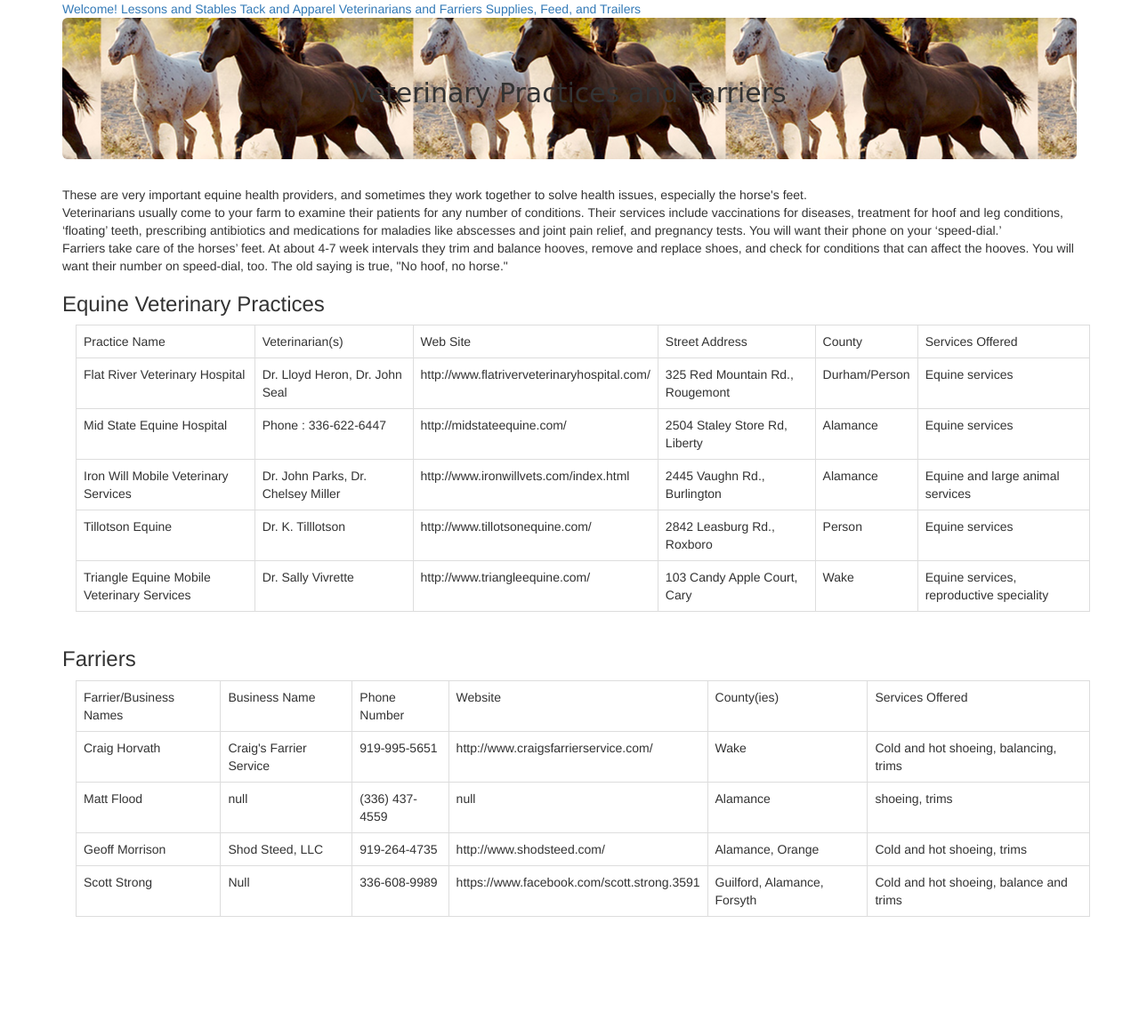
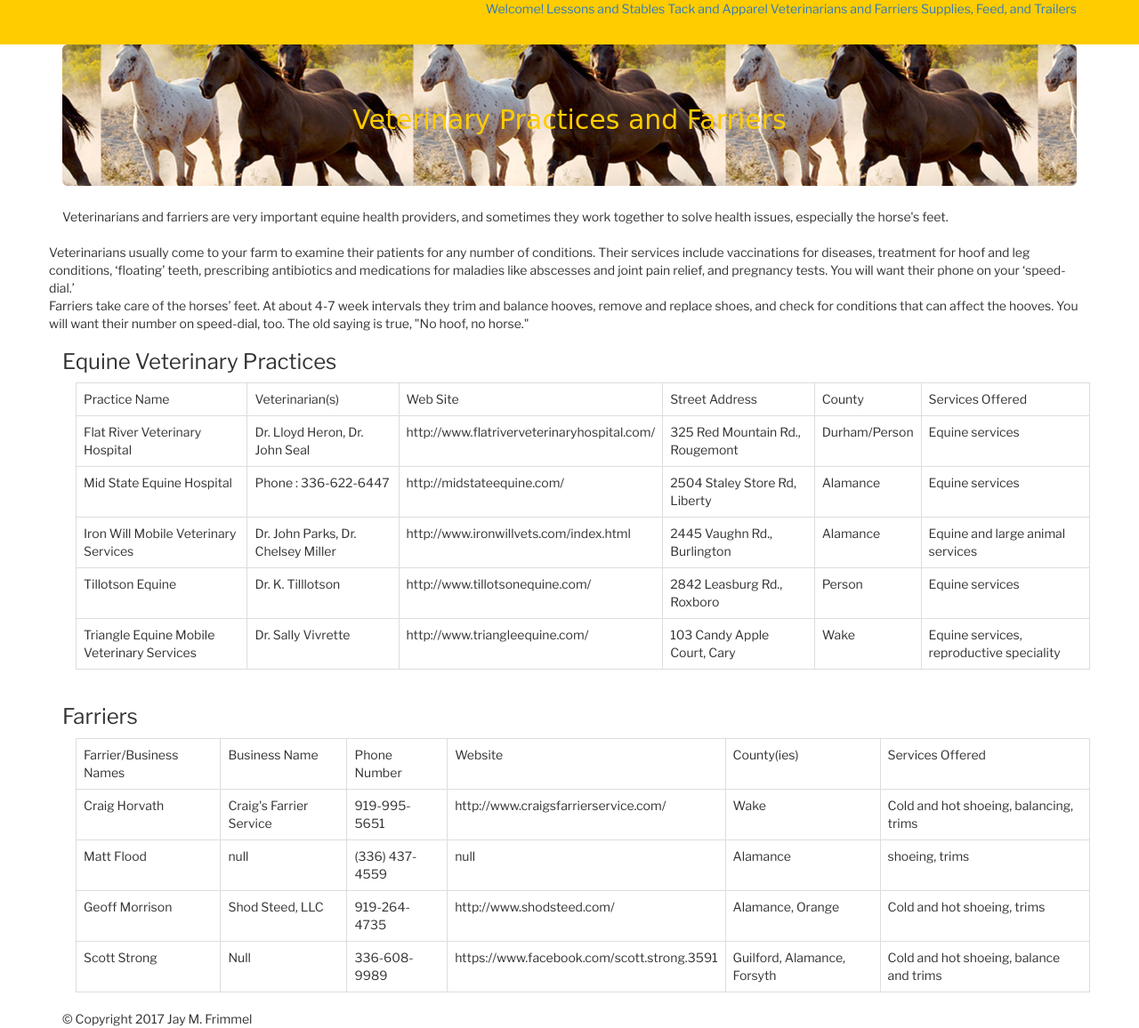
Before and after one commit to JayMFrimmel/equus-services, a PHP site: page /vets-farriers.html in a window 1280 px wide. Shown: the whole page at 89% size. Before the commit the page ends 1031 px from the top, so only its background shows below. Run offline with PHP 8.4, Linux system fonts and the light colour scheme; some web fonts are replaced.

Commit message:
added code for footer

```diff
--- a/assets/css/style.css
+++ b/assets/css/style.css
@@ -1,13 +1,28 @@
+html {
+  position: relative;
+  min-height: 100%
+}
+header {
+	background-color: #ffcc00;
+	text-align: right;
+	width: 100%;
+	height: 50px;
+
+}
 body {
 	width: 100%;
 	font-family: 'Libre Franklin', sans-serif;
 
 }
+
+h1 {
+	color: #ffcc00;
+}
 .jumbotron {
 	position: relative;
 	font-family: 'Poller One', cursive, serif;
 	text-align: center;
-	color: yellow;
+	color: #ffcc00;
 	background-color: #FFCC66;
 	/* add bootstrap jumbotron image */
 	background: url("../images/Horses_Running_Free_1434767.jpg");
@@ -17,3 +32,11 @@ body {
 	/* more adjustments to bootstrap */
 	margin-bottom: 5px;
 }
+.footer {
+	background: #ffcc00;
+	color: black;
+	padding: 25px;
+	border-top: 8px solid #4aaaa5;
+	font-size: 12px;
+	text-align: center;
+}
--- a/vets-farriers.html
+++ b/vets-farriers.html
@@ -2,10 +2,11 @@
 <html lang="en-US">
 <head>
 	<title>Equus-services</title>
-		<link rel="stylesheet" type="text/css" href="assets/css/style.css">
 		<link rel="stylesheet" type="text/css" href="assets/css/reset.css">
 		<!-- Bootstrap link -->
 		<link rel="stylesheet" href="https://maxcdn.bootstrapcdn.com/bootstrap/3.3.7/css/bootstrap.min.css" integrity="sha384-BVYiiSIFeK1dGmJRAkycuHAHRg32OmUcww7on3RYdg4Va+PmSTsz/K68vbdEjh4u" crossorigin="anonymous">
+		<!--style sheet override bootstrap -->
+		<link rel="stylesheet" type="text/css" href="assets/css/style.css">
 		<!-- Google font links -->
 		<!-- Poller One font -->
 		<link href="https://fonts.googleapis.com/css?family=Poller+One" rel="stylesheet">
@@ -32,13 +33,30 @@
 		<div class="jumbotron">
 			<h2>Veterinary Practices and Farriers</h2>
 		</div>
-		<p>
-				These are very important equine health providers, and sometimes they work together to solve health issues, especially the horse's feet.
-			<br>
+		<br
+
+		<div class="row">
+			<div class="col-med-2"></div>
+			<div class="col-med-8">
+			Veterinarians and farriers are very important equine health providers, and sometimes they work together to solve health issues, especially the horse's feet.</div>
+			<div class="col-med-2"></div>
+		</div>
+		<br>
+
+		<div class="row">
+			<div class="col-med-2"></div>
+				<div class="col-med-8">
 			 	 Veterinarians usually come to your farm to examine their patients for any number of conditions.  Their services include vaccinations for diseases, treatment for hoof and leg conditions, ‘floating’ teeth, prescribing antibiotics and medications for maladies like abscesses and joint pain relief, and pregnancy tests.  You will want their phone on your ‘speed-dial.’
-			  <br>
-				Farriers take care of the horses’ feet. At about 4-7 week intervals they trim and balance hooves, remove and replace shoes, and check for conditions that can affect the hooves. You will want their number on speed-dial, too.  The old saying is true, "No hoof, no horse."
-		</p>
+			 	 </div>
+			 <div class="col-med-2"></div>
+		</div>
+		<div class="row">
+			<div class="col-med-2"></div>
+				<div class="col-med-8">
+				Farriers take care of the horses’ feet. At about 4-7 week intervals they trim and balance hooves, remove and replace shoes, and check for conditions that can affect the hooves. You will want their number on speed-dial, too.  The old saying is true, "No hoof, no horse."</div>
+			<div class="col-med-2"></div>
+		</div>
+
 		<h3>Equine Veterinary Practices </h3>
 		<div class="container">
 			<table class="table table-bordered">
@@ -141,8 +159,11 @@
 		</div>
 	</main>
 
-	<div class="footer">
-	</div>
+	<footer>
+		<div class="container">
+			&copy; Copyright 2017 Jay M. Frimmel
+		</div>
+	</footer>
 
 </body>
 </html>
```
Also changed, not shown: contact.html (+7 -2 lines), index.html (+7 -3 lines), stables-lessons.html (+8 -4 lines), tack-apparel.html (+7 -4 lines).
